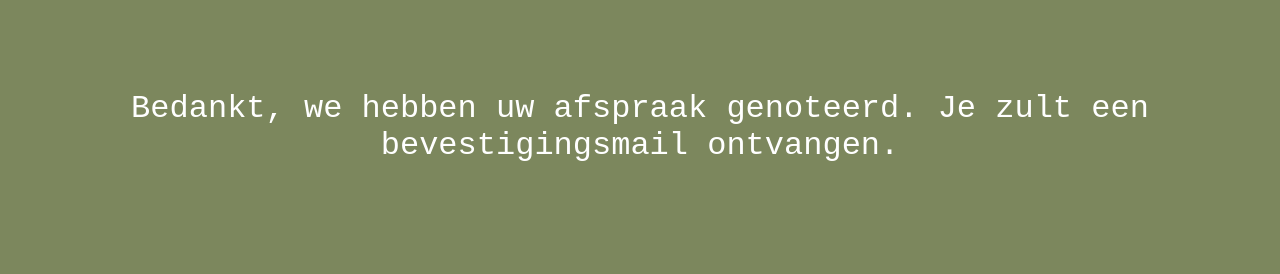
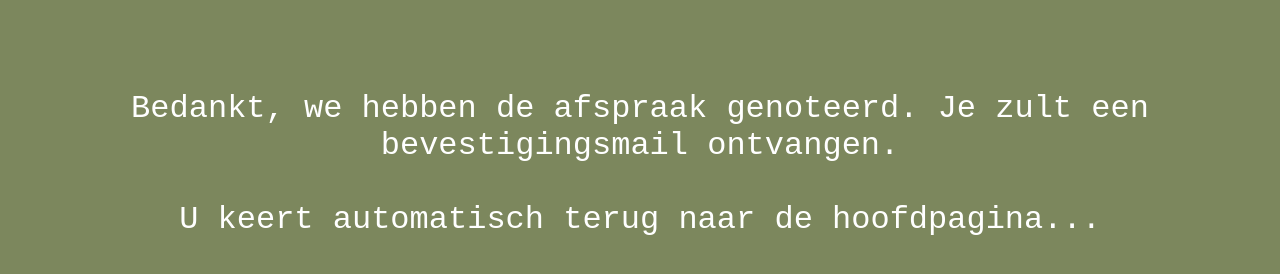
Before and after one commit to wilcok86/DemoWebsite, a plain HTML site: page booking.html in a window 1280 px wide. Shown: the part 408-682 px from the top of the page. Drawn offline with Linux system fonts and the light colour scheme.

Commit message:
Update booking.html

```diff
--- a/booking.html
+++ b/booking.html
@@ -2,6 +2,7 @@
 <html>
 <head>
 <title>Haar & Visagie Nienke</title>
+<meta http-equiv="refresh" content="10;url=http://haar-visagienienke.nl/" />
 </head>
 <body bgcolor="#7C875D">
 <center>
@@ -9,7 +10,12 @@
 <br>
 <img src="logo-1275px-531px.png" WIDTH="820" HEIGHT="360">
 <br><br><br><br><br><br><br>
-<FONT SIZE="6" COLOR="#FFFFFF" FACE="Courier New">Bedankt, we hebben uw afspraak genoteerd. Je zult een bevestigingsmail ontvangen. </FONT>
+<FONT SIZE="6" COLOR="#FFFFFF" FACE="Courier New">Bedankt, we hebben de afspraak genoteerd. Je zult een bevestigingsmail ontvangen.
+<br>
+<br>
+U keert automatisch terug naar de hoofdpagina...</FONT>
+<br>
+<br>
 </center>
 </body>
 </html>
```
